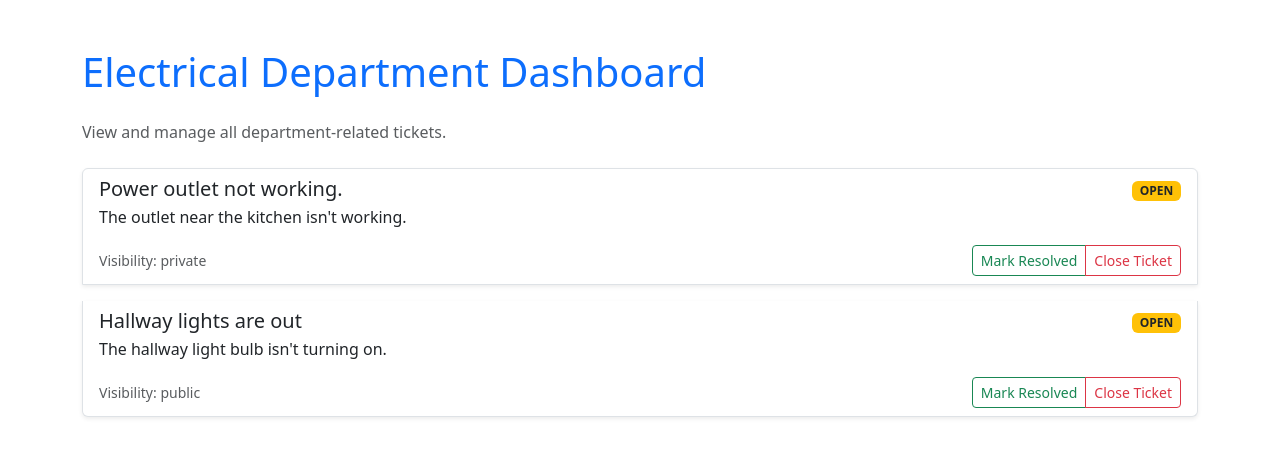
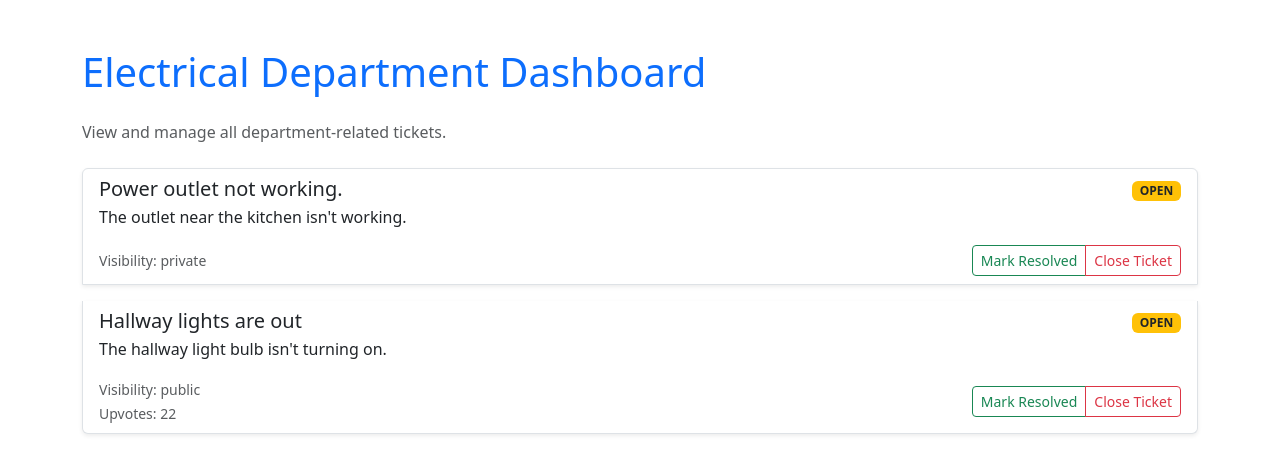
Before and after one commit to NashIvan-cmd/Inventi-Property-Management-System, a React (Vite) app in the folder client/: page / in a window 1280 px wide. Shown: the top 474 px of the page. Built offline with nearby package versions, Linux system fonts and the light colour scheme.

Commit message:
fixed electrical dashboard

```diff
--- a/client/src/Pages/electrical-dashboard.tsx
+++ b/client/src/Pages/electrical-dashboard.tsx
@@ -6,7 +6,10 @@ interface Ticket {
   description: string;
   tag: string;
   visibility: "public" | "private";
-  upvotes: number;
+
+  upvotes?: number; // only for public tickets
+  unit?: string; // only for private tickets
+
   status: "open" | "resolved" | "closed";
 }
 
@@ -19,7 +22,7 @@ const ElectricalDashboard: React.FC = () => {
       description: "The outlet near the kitchen isn't working.",
       tag: "Electrical",
       visibility: "private", // must match lowercase type
-      upvotes: 3,
+      unit: "10B",
       status: "open",
     },
     {
@@ -81,9 +84,22 @@ const ElectricalDashboard: React.FC = () => {
               <p className="mb-1">{ticket.description}</p>
 
               <div className="d-flex justify-content-between align-items-center mt-3">
-                <small className="text-muted">
-                  Visibility: {ticket.visibility}
+                {ticket.visibility === "public"? (
+                <div>
+                  <small className="text-muted">
+                    Visibility: {ticket.visibility}
                 </small>
+                  <br/>
+                  <small className="text-muted">
+                    Upvotes: {ticket.upvotes}
+                  </small>
+                </div>
+                ):(
+                  <small className="text-muted">
+                    Visibility: {ticket.visibility}
+                </small>
+                )}
+
 
                 <div className="btn-group">
                   {ticket.status !== "resolved" && (
```
